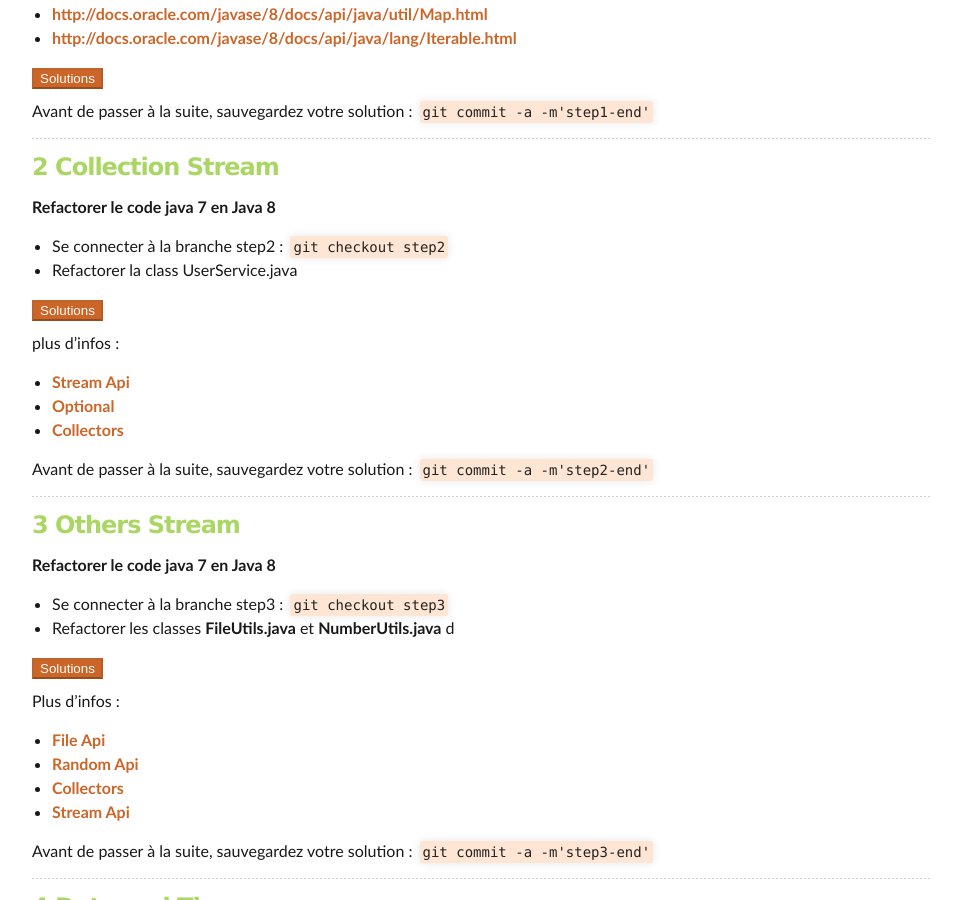
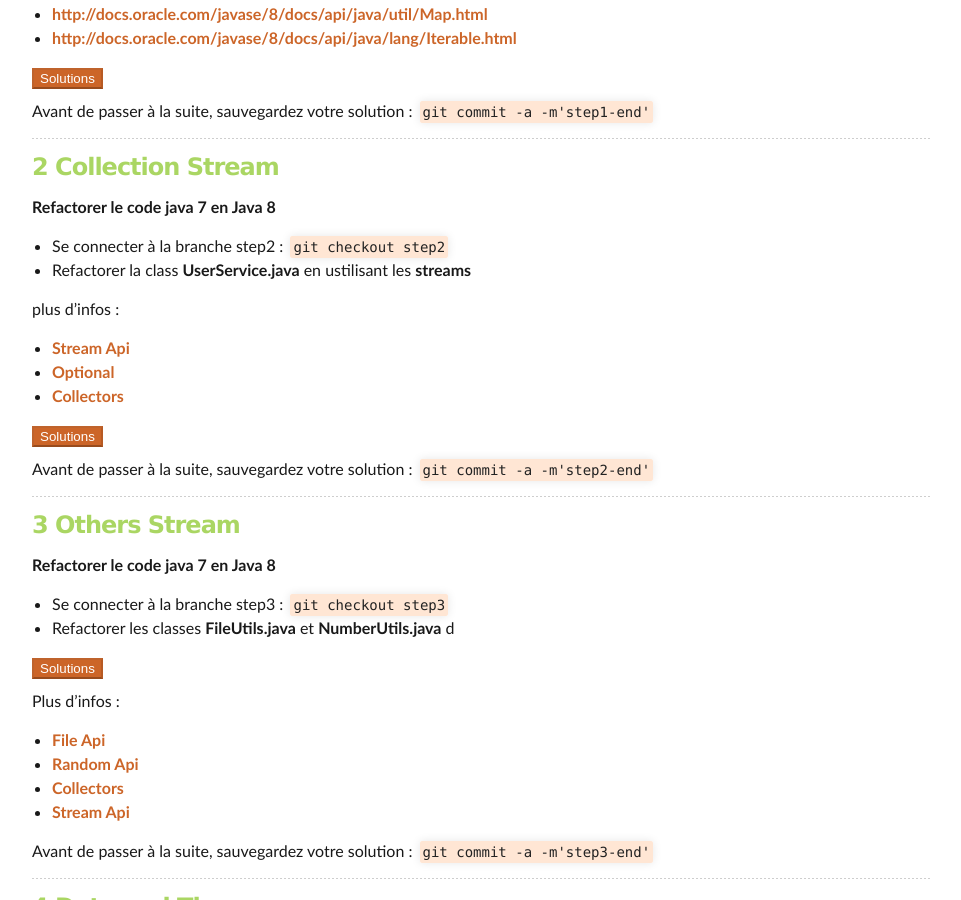
Before and after one commit to publicissapient-france/functional-programming-java8, a Jekyll site: the page built from index.md, in a window 1280 px wide and 900 px high, scrolled down 1319 px. Shown: the whole window, without its empty margins (158-1119 px from the left). Built offline with Jekyll 4.4.1, drawn with Linux system fonts in a browser that asks for light colours; some of the changed lines change nothing that is shown.

Commit message:
review step2

```diff
--- a/index.md
+++ b/index.md
@@ -125,7 +125,14 @@ Avant de passer à la suite, sauvegardez votre solution : `git commit -a -m'step
 
  * Se connecter à la branche step2 :
       `git checkout step2`
- * Refactorer la class UserService.java
+ * Refactorer la class **UserService.java** en ustilisant les **streams**
+
+plus d'infos :
+
+  * [Stream Api](http://docs.oracle.com/javase/8/docs/api/java/util/stream/Stream.html)
+  * [Optional](http://docs.oracle.com/javase/8/docs/api/java/util/Optional.html)
+  * [Collectors](http://docs.oracle.com/javase/8/docs/api/java/util/stream/Collectors.html)
+
 
  <blockquote class = 'help' markdown="1">
  * Pour utiliser les streams :
@@ -146,28 +153,21 @@ Collect
   * Avec Java 8, **Comparator** est une interface **'Fonctionnelle'**, on peut l'écrire sous forme de fonction :
   {% highlight java %} Comparator<String> comparing = (val1, val2) -> Integer.compare(val1.length(), val2.length());
   {% endhighlight %}
-  Et même plus simple avec les méthodes ajoutés à l'interface Comparator :
+  Et même plus simple avec les méthodes ajoutées à l'interface Comparator :
   {% highlight java %} Comparator<String> comparing = Comparator.comparing(String::length);
   {% endhighlight %}
   * Pour limiter le nombre d'élements à traiter dans un stream, utiliser la méthode **limit**
-  * Pour 'Collecter' les éléments traiter dans un stream, utiliser la méthode **collect(Collector collector)**
-le collector peut être un collector prédéfini dans la classe Collectors ou son propre collector. Par exemple :
+  * Pour 'Collecter' les éléments traités dans un stream, utiliser la méthode **collect(Collector collector)**.
+Le collector peut être un collector prédéfini dans la classe Collectors ou son propre collector. Par exemple :
 {% highlight java %} values.stream().collect(Collectors.toSet()) // retourne un Set avec les éléments
 {% endhighlight %}
   * **Collectors.groupingBy** permet de retourner une Map avec les éléments groupés en fonction d'une clef.
 Dans sa version la plus simple groupingBy attend en entrée une fonction permettant de déterminer la clef de regroupement
   * **Collectors.toMap** retourne une map également mais ne regroupe par les objects avec la même clé dans un autre object. La clef doit donc être unique. toMap dans sa version la plus simple attends deux fonctions en paramètre une pour déterminer la clef, l'autre pour déterminer la valeur.
-  * **Collectors.summarizingInt** permet de renvoyer un object **IntSummaryStatistics** contenant des statistiques sur une valeur numérique des éléments du stream. **summarizingInt** attend une fonction permettant d'extraire cette valeur numérique.
+  * **Collectors.summarizingInt** permet de renvoyer un object **IntSummaryStatistics** contenant des statistiques sur une valeur numérique liées aux éléments du stream. **summarizingInt** attend une fonction permettant d'extraire cette valeur numérique.
 
 
  </blockquote>
-
-
- plus d'infos :
-
-  * [Stream Api](http://docs.oracle.com/javase/8/docs/api/java/util/stream/Stream.html)
-  * [Optional](http://docs.oracle.com/javase/8/docs/api/java/util/Optional.html)
-  * [Collectors](http://docs.oracle.com/javase/8/docs/api/java/util/stream/Collectors.html)
 
   Avant de passer à la suite, sauvegardez votre solution : `git commit -a -m'step2-end' `
 
```
